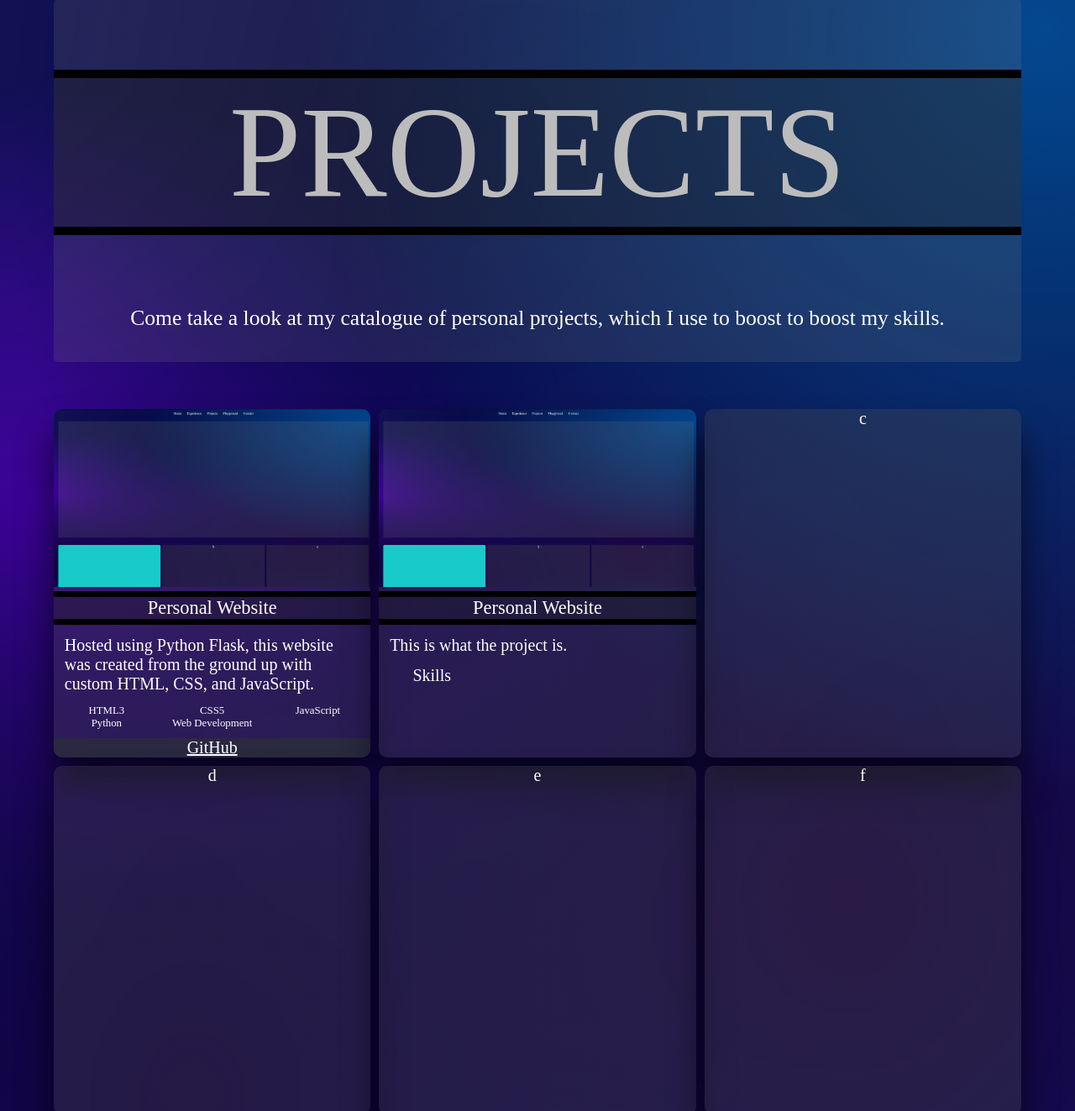
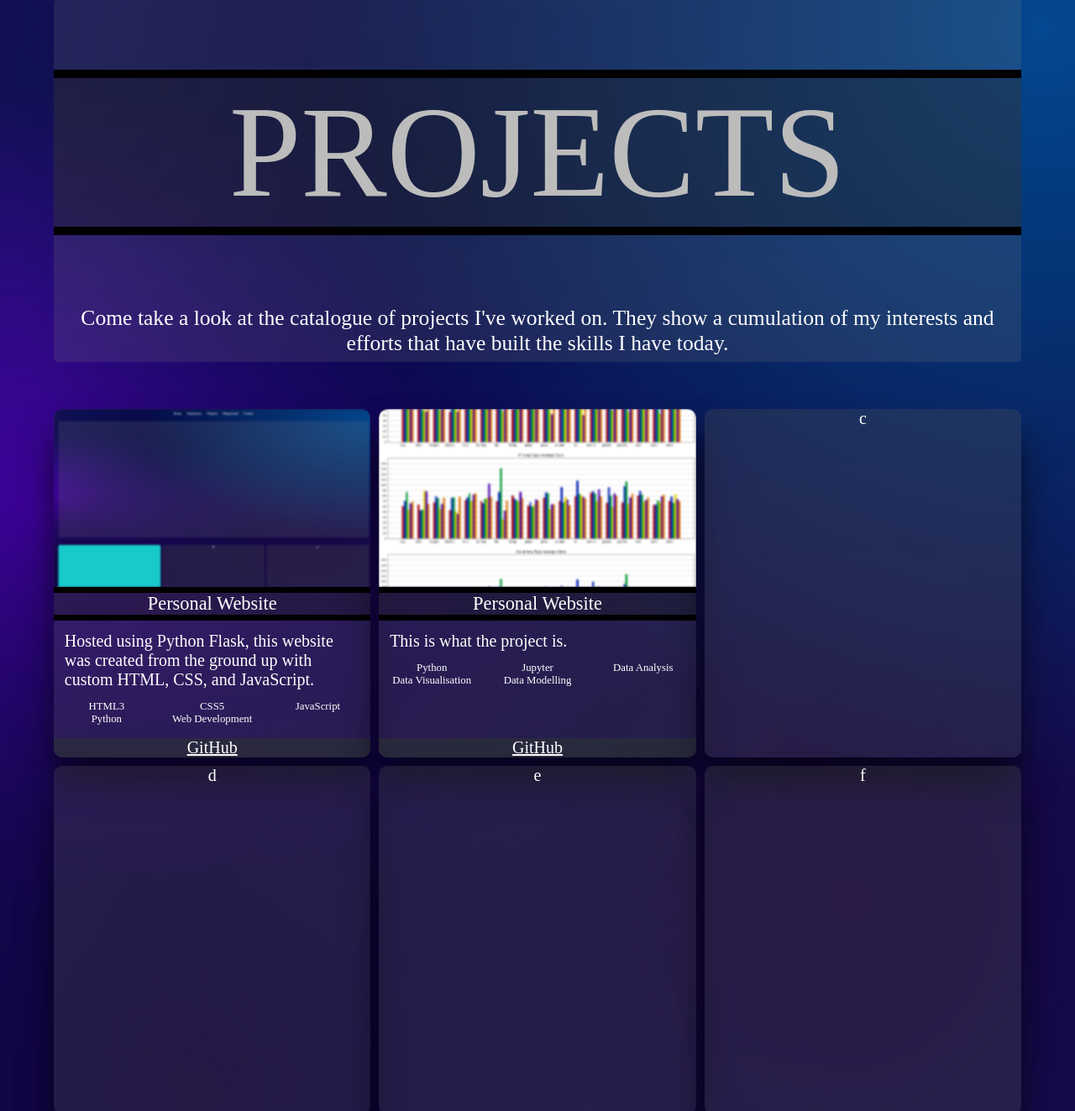
Before and after one commit to Meakinl2/Personal-Website, a Flask app: page /projects in a window 1280 px wide. Shown: the part 79-1402 px from the top of the page at 84% size. Run offline with Flask 3, Linux system fonts and the light colour scheme.

Commit message:
05/10/25 Added Pokemon Data Analysis to Project Page Added Blur to Project Preview Images so they have a softer contrast to the rest of the page

```diff
--- a/static/css/projects.css
+++ b/static/css/projects.css
@@ -35,7 +35,6 @@ div#projects-introduction-title {
     background: rgba(20,20,20,0.3);
     border-top: black solid 10px;
     border-bottom: black solid 10px;
-
 
     font-size: 12dvw;
     color: #bcbcbc;
@@ -82,13 +81,16 @@ div.project-image {
     width: 100%;
     aspect-ratio: 16/9;
     border-radius: 10px 10px 0px 0px;
+    overflow: hidden;
 }
 
 div.project-image img {
     width: 100%;
     aspect-ratio: 16/9;
     object-fit: cover;
+    filter: blur(0.1dvw);
     border-radius: 10px 10px 0px 0px;
+
 }
 
 div.project-image-cover {
--- a/templates/projects.html
+++ b/templates/projects.html
@@ -26,7 +26,7 @@
                         </div>
 
                         <div id="projects-introduction-description">
-                            Come take a look at my catalogue of personal projects, which I use to boost to boost my skills.
+                            Come take a look at the catalogue of projects I've worked on. They show a cumulation of my interests and efforts that have built the skills I have today.
                         </div>
 
                     </div>
@@ -55,20 +55,19 @@
                                     <div class="project-description-skill-tag">JavaScript</div>
                                     <div class="project-description-skill-tag">Python</div>
                                     <div class="project-description-skill-tag">Web Development</div>
-
                                 </div>
                             </div>
 
                             <a class="project-github-link" href="https://github.com/Meakinl2/Personal-Website">
                                     GitHub
                             </a>
+                        </div>
 
 
-                        </div>
 
                         <div class="project-container">
                             <div class="project-image">
-                                <img src="{{url_for('static',filename='images/Project-Images/personal-website.png')}}">
+                                <img src="{{url_for('static',filename='images/Project-Images/pokemon_data_analysis.png')}}">
                             </div>
 
                             <div class="project-title">
@@ -83,13 +82,21 @@
 
 
                                 <div class="project-description-skills">
-                                    Skills
+                                    <div class="project-description-skill-tag">Python</div>
+                                    <div class="project-description-skill-tag">Jupyter</div>
+                                    <div class="project-description-skill-tag">Data Analysis</div>
+                                    <div class="project-description-skill-tag">Data Visualisation</div>
+                                    <div class="project-description-skill-tag">Data Modelling</div>
                                 </div>
+                            </div>
+
+                            <a class="project-github-link" href="https://github.com/Meakinl2/Pokemon-Data-Analysis">
+                                    GitHub
+                            </a>
+
+                        </div>
 
 
-                            </div>
-
-                        </div>
 
                         <div class="project-container">
                             c
@@ -97,17 +104,23 @@
 
                         </div>
 
+
+
                         <div class="project-container">
                             d
 
 
                         </div>
 
+
+
                         <div class="project-container">
                             e
 
 
                         </div>
+
+
 
                         <div class="project-container">
                             f
```
Also changed, not shown: static/images/Project-Images/pokemon_data_analysis.png (added).
